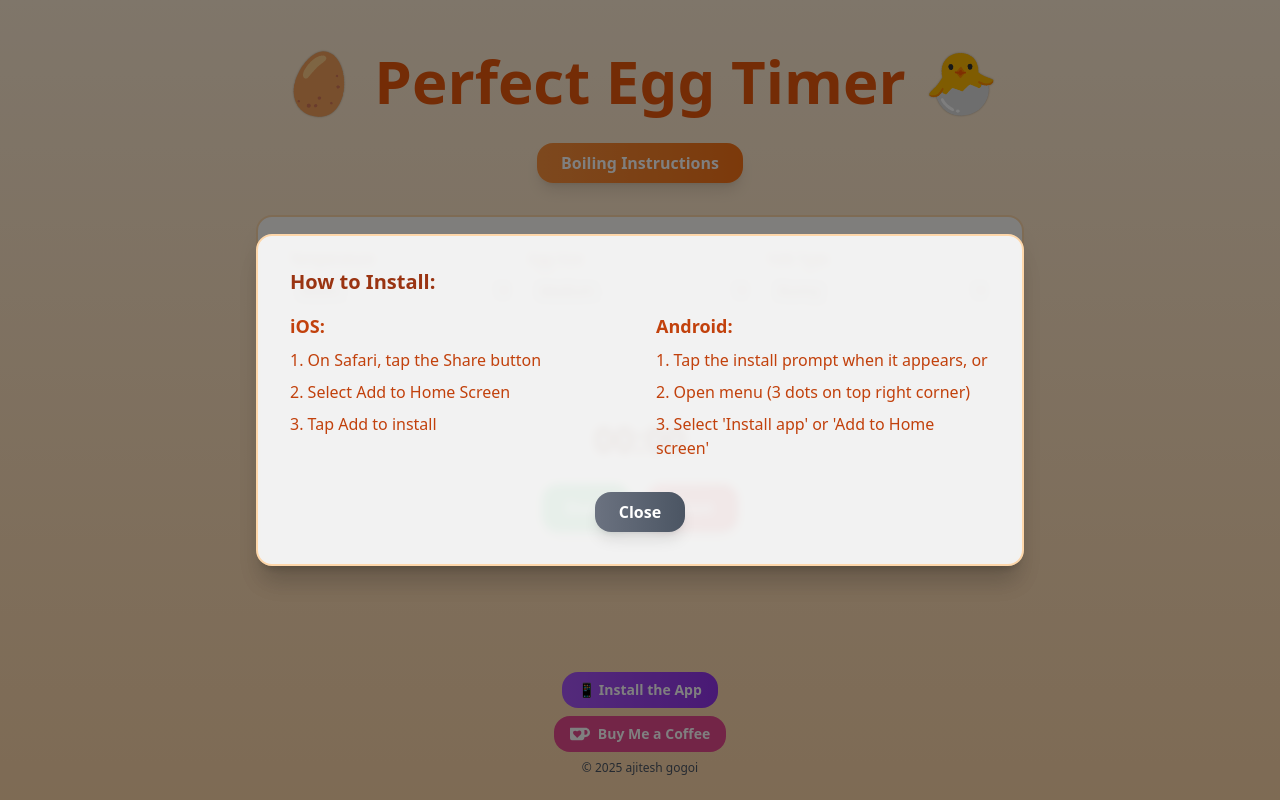
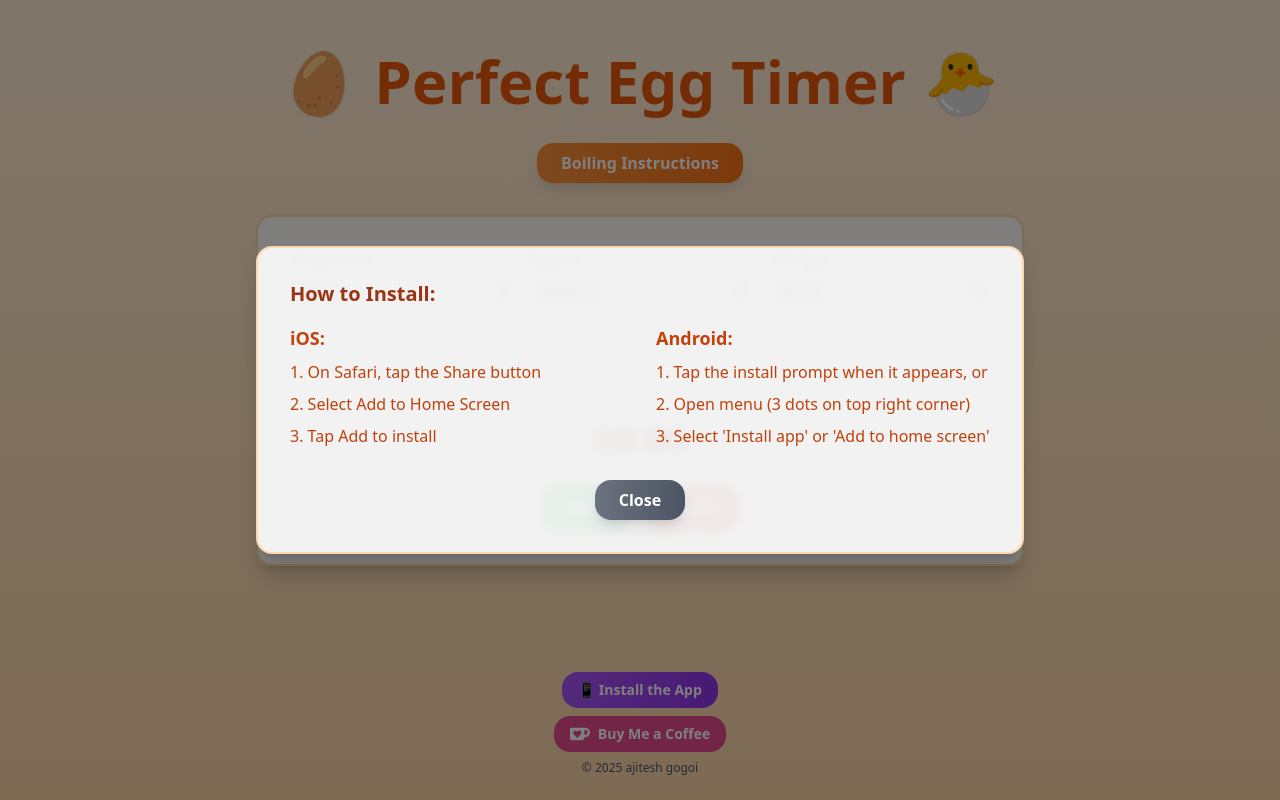
Before and after one commit to ajiteshgogoi/perfect-egg-timer, a React (Create React App) app: page / in a window 1280 px wide. Both pictures are taken after a click on the button "📱 Install the App". Built offline with nearby package versions, Linux system fonts and the light colour scheme.

Commit message:
Update App.tsx

```diff
--- a/src/App.tsx
+++ b/src/App.tsx
@@ -491,7 +491,7 @@ const App: React.FC = () => {
           <ol className="list-decimal list-inside space-y-2 text-orange-700">
             <li>Tap the install prompt when it appears, or</li>
             <li>Open menu (3 dots on top right corner)</li>
-            <li>Select 'Install app' or 'Add to Home screen'</li>
+            <li>Select 'Install app' or 'Add to home screen'</li>
           </ol>
         </div>
       </div>
```
